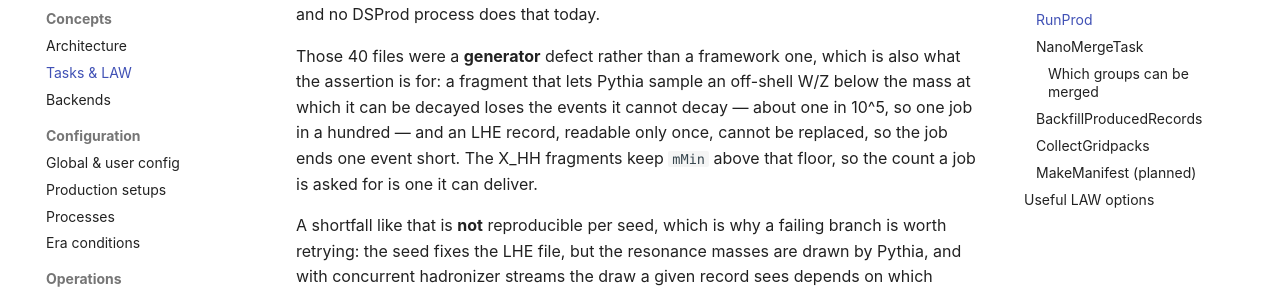
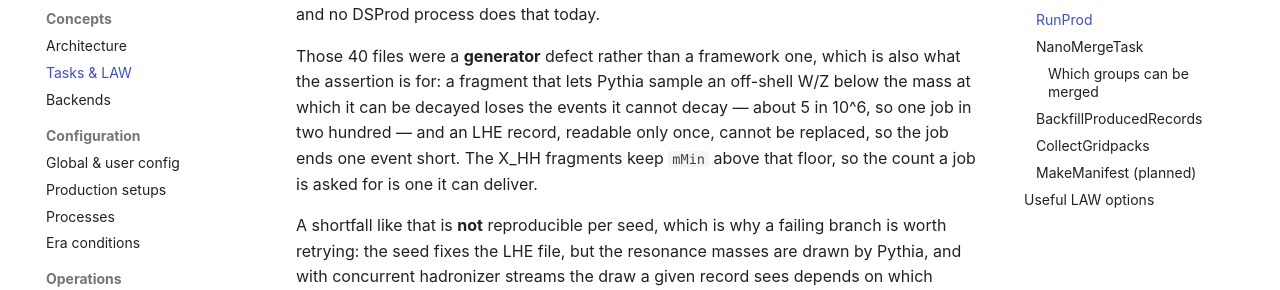
Before and after one commit to cms-flaf/DSProd, an MkDocs documentation site: the page built from docs/concepts/tasks.md, in a window 1280 px wide and 900 px high, scrolled down 2841 px. Shown: the part 214-504 px from the top of the window. Built offline with MkDocs 1.6.1 and Material for MkDocs 9.7.7, drawn with Linux system fonts in a browser that asks for light colours; comment, search, counter and statistics services are not loaded.

Commit message:
quote the audited loss rate

```diff
--- a/docs/concepts/tasks.md
+++ b/docs/concepts/tasks.md
@@ -119,7 +119,7 @@ filtered events would legitimately return fewer, and no DSProd process does that
 
 Those 40 files were a **generator** defect rather than a framework one, which is also what the
 assertion is for: a fragment that lets Pythia sample an off-shell W/Z below the mass at which it
-can be decayed loses the events it cannot decay — about one in 10^5, so one job in a hundred — and
+can be decayed loses the events it cannot decay — about 5 in 10^6, so one job in two hundred — and
 an LHE record, readable only once, cannot be replaced, so the job ends one event short. The X_HH
 fragments keep `mMin` above that floor, so the count a job is asked for is one it can deliver.
 
```
